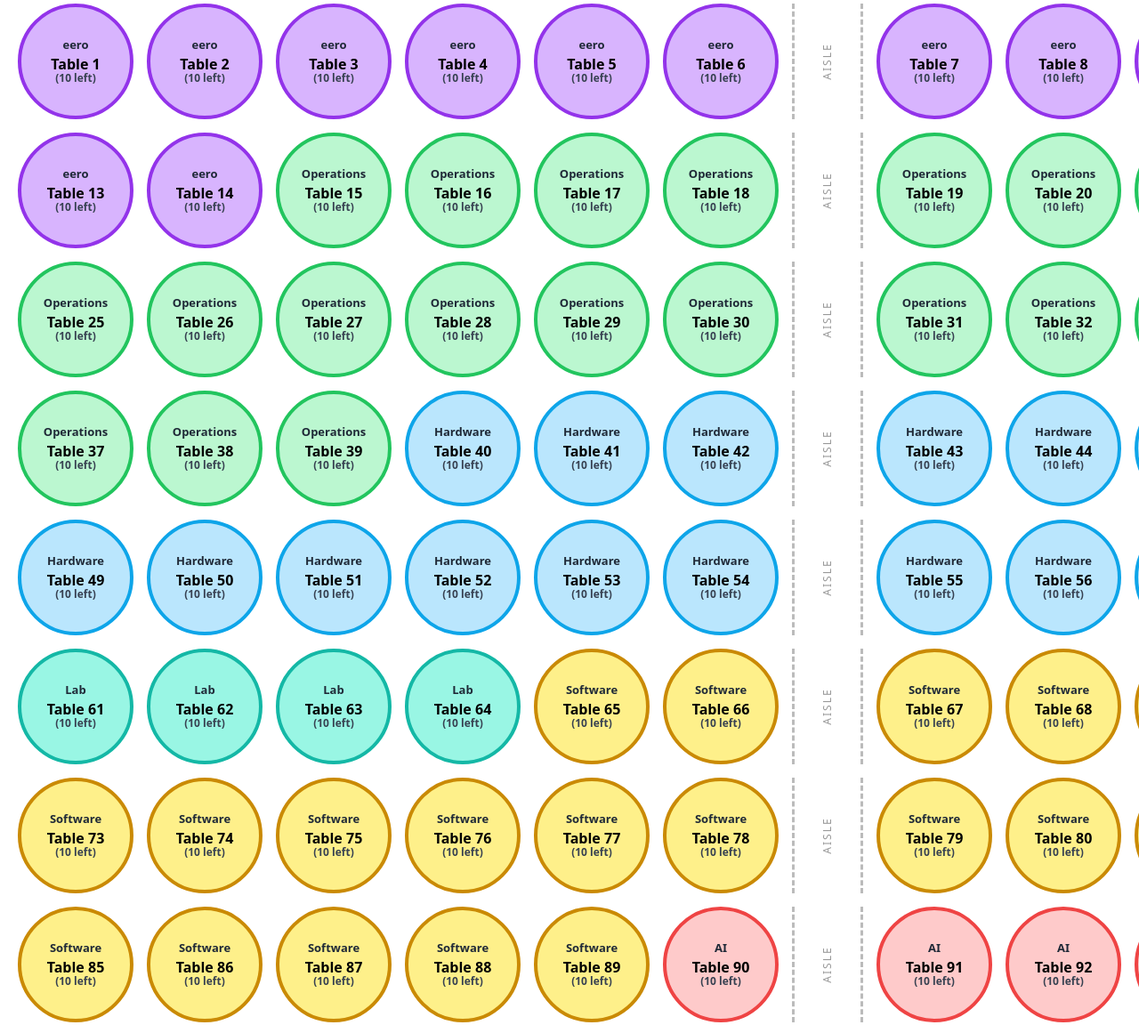
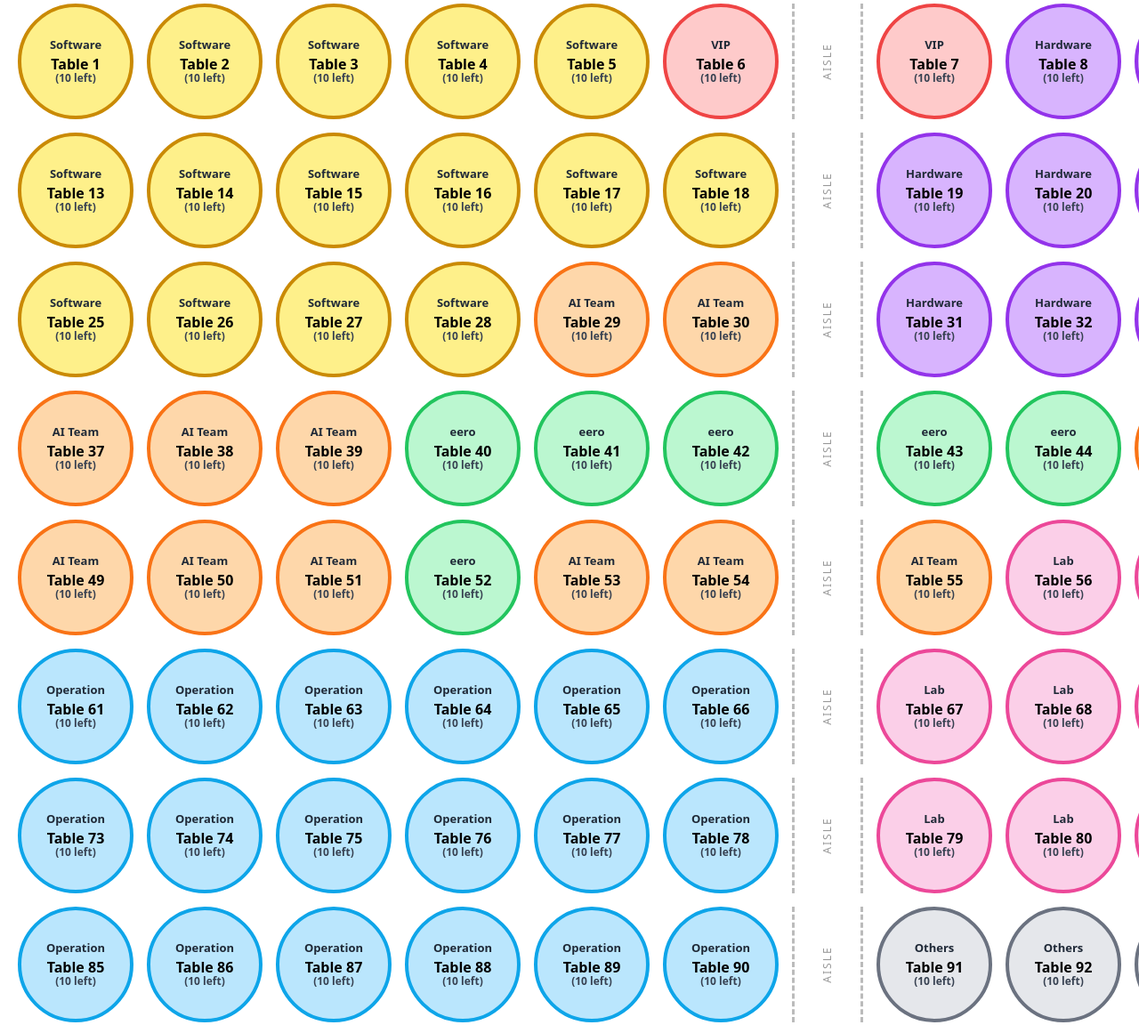
Before and after one commit to hujvicky/reservation_system_final, a plain HTML site: page templates/index.html in a window 1280 px wide. Shown: the part 243-1395 px from the top of the page at 89% size. Drawn offline with nearby package versions, Linux system fonts and the light colour scheme; no server answers.

Commit message:
Update index.html
11/5 更改桌號指定配色

```diff
--- a/templates/index.html
+++ b/templates/index.html
@@ -29,26 +29,27 @@
     .aisle{grid-column:7;width:100%;height:100%;min-height:130px;border-left:3px dashed #bbb;border-right:3px dashed #bbb;position:relative}
     .aisle::before{content:'AISLE';position:absolute;top:50%;left:50%;transform:translate(-50%,-50%) rotate(-90deg);font-size:12px;color:#999;letter-spacing:2px}
 
-    /* === (1) START: 部門顏色 === */
-    /* 舊的 row-red, row-yellow, row-blue 已移除 */
-    .dept-eero { background:#d8b4fe; border-color:#9333ea; } /* Purple */
-    .dept-ops { background:#bbf7d0; border-color:#22c55e; } /* Green */
-    .dept-hw { background:#bae6fd; border-color:#0ea5e9; }  /* Sky Blue */
-    .dept-lab { background:#99f6e4; border-color:#14b8a6; }  /* Teal */
-    .dept-sw { background:#fef08a; border-color:#ca8a04; }  /* Yellow */
-    .dept-ai { background:#fecaca; border-color:#ef4444; }  /* Red */
-    .dept-others { background:#e5e7eb; border-color:#6b7280; } /* Gray */
+    /* === (1) START: 8個群組顏色 === */
+    .group-vip   { background:#fecaca; border-color:#ef4444; } /* 1. VIP (紅) */
+    .group-eero  { background:#bbf7d0; border-color:#22c55e; } /* 2. eero (綠) */
+    .group-ops   { background:#bae6fd; border-color:#0ea5e9; } /* 3. Operation (藍) */
+    .group-hw    { background:#d8b4fe; border-color:#9333ea; } /* 4. Hardware (紫) */
+    .group-sw    { background:#fef08a; border-color:#ca8a04; } /* 5. Software (黃) */
+    .group-ai    { background:#fed7aa; border-color:#f97316; } /* 6. AI Team (橘) */
+    .group-lab   { background:#fbcfe8; border-color:#ec4899; } /* 7. Lab (粉紅) */
+    .group-others{ background:#e5e7eb; border-color:#6b7280; } /* 8. Others (灰) */
 
-    /* 部門名稱樣式 */
+    /* 部門/群組名稱樣式 */
     .dept-name {
       display: block;
       font-size: 13px;
       font-weight: 800;
+      /* text-transform: uppercase; (已移除) */
       line-height: 1.2;
       margin-bottom: 4px;
       color: #1f2937; /* 深灰色字 */
     }
-    /* === (1) END: 部門顏色 === */
+    /* === (1) END: 群組顏色 === */
 
     .status-disabled{opacity:.55;cursor:not-allowed;pointer-events:none}
     /* Modal */
@@ -65,8 +66,6 @@
     .btn.primary{background:#4f46e5;color:#fff}
     .btn.primary[disabled]{opacity:.6;cursor:not-allowed}
     .count{display:block;font-weight:600;font-size:12px;color:#374151}
-
-    /* 讓舞台列與頁面等寬（你目前沒有 sticky，就保留 full-width 視覺） */
     .full-width-fix{
       width:100%;
       background-color:rgba(243,244,f6,.95);
@@ -80,13 +79,10 @@
          class="justify-self-start text-[26px] text-indigo-600 hover:text-indigo-800 font-semibold underline transition-transform hover:scale-105">
         View All Reservations
       </a>
-
-
       <div></div>
     </div>
 
     <p id="msg" class="text-sm text-gray-600 mb-3" aria-live="polite"></p>
-
 
     <div class="mx-auto" style="width:max-content;">
 
@@ -133,26 +129,67 @@
   <script>
     const TOTAL=108, PER_ROW=12;
 
-    // === (2) START: 部門資料定義 ===
-    const departments = [
-      { name: 'eero', count: 14, cssClass: 'dept-eero' },
-      { name: 'Operations', count: 25, cssClass: 'dept-ops' },
-      { name: 'Hardware', count: 20, cssClass: 'dept-hw' },
-      { name: 'Lab', count: 5, cssClass: 'dept-lab' },
-      { name: 'Software', count: 25, cssClass: 'dept-sw' },
-      { name: 'AI', count: 14, cssClass: 'dept-ai' },
-      { name: 'Others', count: 5, cssClass: 'dept-others' }
-    ];
+    // === (2) START: 桌位群組定義 ===
 
-    // 建立一個查詢表 (table ID -> department info)
-    // 總和 14+25+20+5+25+14+5 = 108
-    const tableDeptMap = [];
-    departments.forEach(dept => {
-      for (let i = 0; i < dept.count; i++) {
-        tableDeptMap.push({ name: dept.name, cssClass: dept.cssClass });
+    // 1. 定義你的群組 (名稱、CSS class)
+    const groupConfig = {
+      'VIP':    { displayName: 'VIP',       cssClass: 'group-vip' },
+      'EERO':   { displayName: 'eero',      cssClass: 'group-eero' },
+      'OPS':    { displayName: 'Operation', cssClass: 'group-ops' },
+      'HW':     { displayName: 'Hardware',  cssClass: 'group-hw' },
+      'SW':     { displayName: 'Software',  cssClass: 'group-sw' },
+      'AI':     { displayName: 'AI Team',   cssClass: 'group-ai' },
+      'LAB':    { displayName: 'Lab',       cssClass: 'group-lab' },
+      'OTHERS': { displayName: 'Others',    cssClass: 'group-others' }
+    };
+
+    // 2. 指定桌號屬於哪個群組 (Key 是 groupConfig 裡的 ID)
+    const tableGroupConfig = {
+      // --- 你指定的桌號 ---
+      'VIP':  [6, 7],
+      'EERO': [40, 41, 42, 43, 44, 52],
+      'OPS':  [
+        61, 62, 63, 64, 65, 66, // 61-66
+        73, 74, 75, 76, 77, 78, // 73-78
+        85, 86, 87, 88, 89, 90, // 85-90
+        100, 101, 102          // 100-102
+      ],
+      'HW':   [
+        8, 9, 10, 11, 12,       // 8-12
+        19, 20, 21, 22, 23, 24, // 19-24
+        31, 32, 33, 34, 35, 36  // 31-36
+      ],
+
+      // --- 我幫你隨機配的 (所有剩下的桌號) ---
+      // (15 tables)
+      'SW':   [1, 2, 3, 4, 5, 13, 14, 15, 16, 17, 18, 25, 26, 27, 28],
+      // (15 tables)
+      'AI':   [29, 30, 37, 38, 39, 45, 46, 47, 48, 49, 50, 51, 53, 54, 55],
+      // (15 tables)
+      'LAB':  [56, 57, 58, 59, 60, 67, 68, 69, 70, 71, 72, 79, 80, 81, 82],
+      // (16 tables)
+      'OTHERS': [
+        83, 84, 91, 92, 93, 94, 95, 96, 97, 98, 99,
+        103, 104, 105, 106, 107, 108
+      ]
+    };
+
+    // 3. 建立一個反向查詢表 (Table ID -> Group Info)
+    const tableIdToGroupMap = {};
+    const defaultGroupInfo = groupConfig['OTHERS']; // 預設群組
+
+    // 遍歷設定檔，建立查詢表
+    for (const groupKey in tableGroupConfig) {
+      if (groupConfig[groupKey]) {
+        const groupInfo = groupConfig[groupKey];
+        const tableIds = tableGroupConfig[groupKey];
+
+        tableIds.forEach(tableId => {
+          tableIdToGroupMap[tableId] = groupInfo;
+        });
       }
-    });
-    // === (2) END: 部門資料定義 ===
+    }
+    // === (2) END: 桌位群組定義 ===
 
 
     function showMessage(t,type='info'){
@@ -166,34 +203,24 @@
     let cnt=0;
     for(let i=1;i<=TOTAL;i++){
       // === (3) START: 修改迴圈 ===
-      // 根據桌號 i (i從1開始) 查詢部門資訊 (map陣列從0開始)
-      const deptInfo = tableDeptMap[i - 1];
+      // 根據桌號 i，查詢它屬於哪個群組
+      // 如果在 map 中找不到，就使用 groupConfig 裡的 'OTHERS' (在 JSDATA 2.C 裡已設定)
+      const groupInfo = tableIdToGroupMap[i] || defaultGroupInfo;
 
       const d=document.createElement('div');
-      d.className='table-card'; // 基本 class
+      d.className='table-card';
       d.dataset.tableId=i;
 
-      // 加上部門的 CSS 顏色 class
-      if (deptInfo) {
-        d.classList.add(deptInfo.cssClass);
-      } else {
-        d.classList.add('dept-others'); // 預防萬一
-      }
+      // 加上群組的 CSS 顏色 class
+      d.classList.add(groupInfo.cssClass);
 
-      // 插入包含部門名稱的 HTML
+      // 插入包含群組名稱的 HTML
       d.innerHTML=`<div>
-          <span class="dept-name">${deptInfo ? deptInfo.name : 'N/A'}</span>
+          <span class="dept-name">${groupInfo.displayName}</span>
           Table ${i}
           <span class="count" data-left="${i}">(10 left)</span>
         </div>`;
 
-      // 移除舊的 row-based 顏色邏輯
-      /*
-      const row=Math.ceil(i/PER_ROW);
-      if(row<=3) d.classList.add('row-red');
-      else if(row<=6) d.classList.add('row-yellow');
-      else d.classList.add('row-blue');
-      */
       // === (3) END: 修改迴圈 ===
 
       wrap.appendChild(d);
@@ -302,7 +329,6 @@
           return;
         }
 
-        // 成功：先記桌號，避免被 closeModal() 清空
         const tableIdJustBooked=currentTableId;
 
         closeModal();
```
